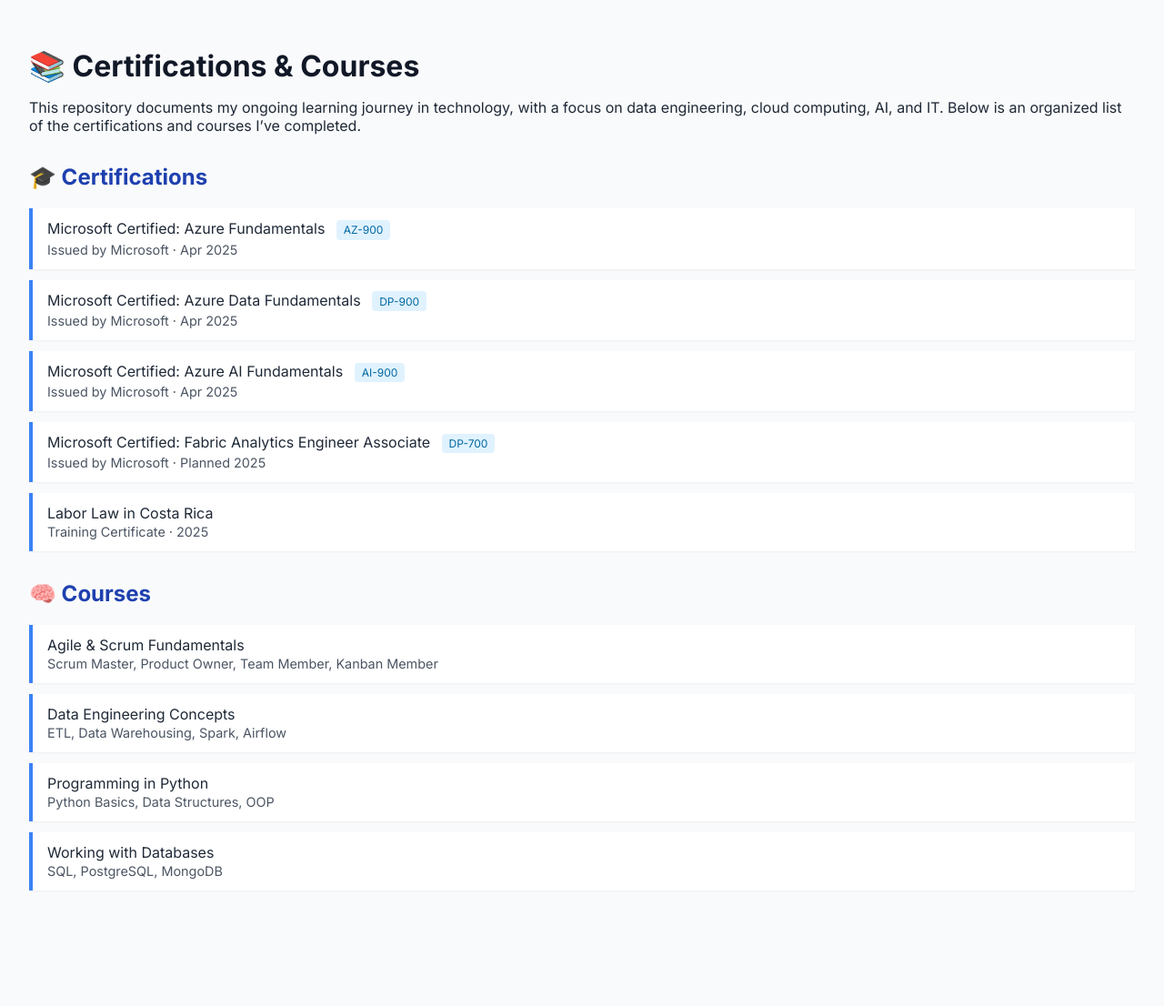
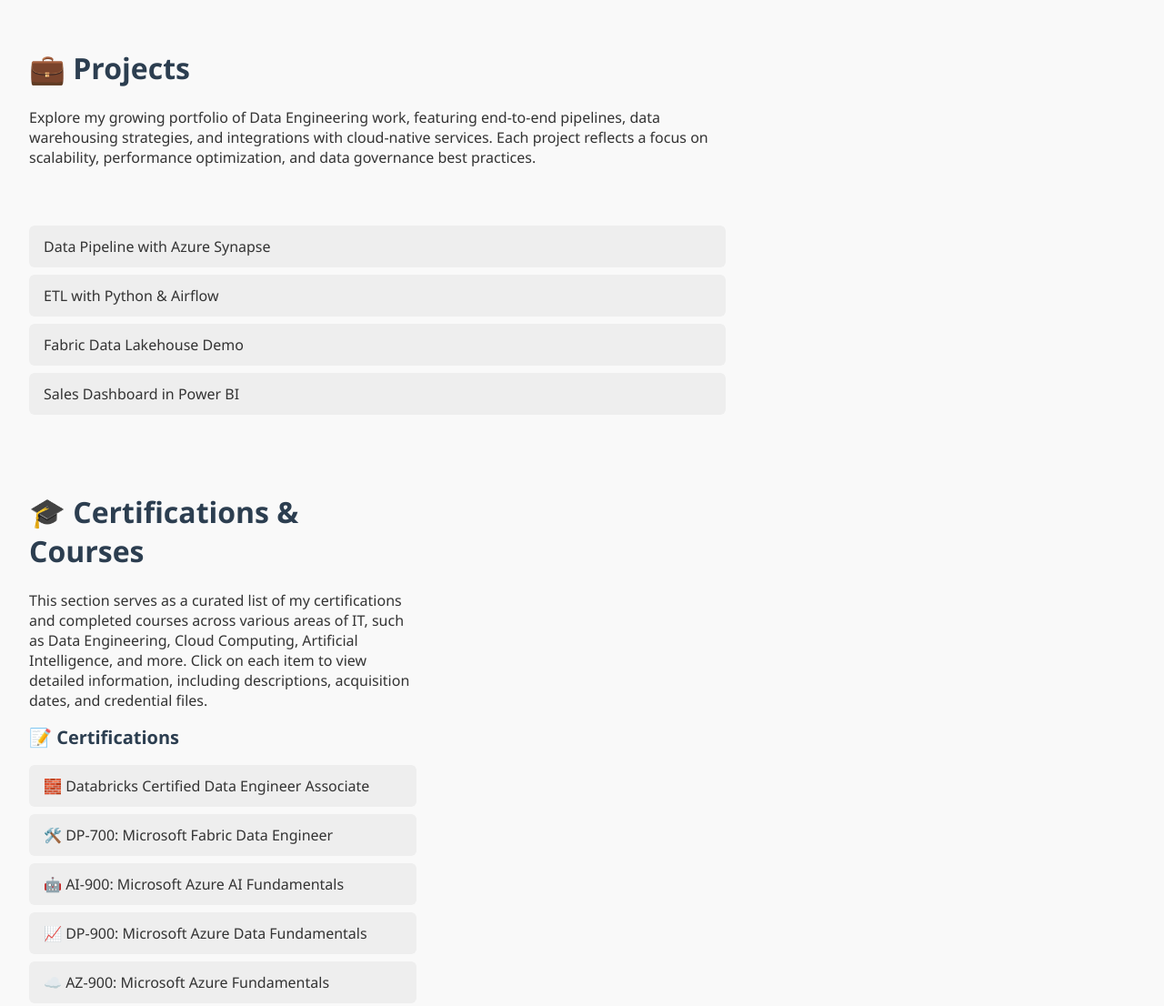
Before and after one commit to MelAlfaro/Portfolio_Certs, a plain HTML site: page index.html in a window 1280 px wide. Shown: the top 1106 px of the page at 91% size. Before the commit the page ends 1027 px from the top, so only its background shows below. Drawn offline with Linux system fonts and the light colour scheme.

Commit message:
editando html principal

```diff
--- a/index.html
+++ b/index.html
@@ -4,102 +4,137 @@
     <meta charset="UTF-8" />
     <meta name="viewport" content="width=device-width, initial-scale=1.0" />
     <title>Certifications & Courses</title>
-  <link href="https://fonts.googleapis.com/css2?family=Inter:wght@400;600;700&display=swap" rel="stylesheet">
     <style>
       body {
-      font-family: 'Inter', sans-serif;
-      margin: 0;
-      padding: 2rem;
-      background-color: #f9fafb;
-      color: #1f2937;
+        font-family: 'Segoe UI', Tahoma, Geneva, Verdana, sans-serif;
+        background-color: #f9f9f9;
+        color: #333;
+        margin: 2rem;
       }
-    h1 {
-      font-size: 2rem;
-      margin-bottom: 1rem;
-      color: #111827;
+
+      h1, h2 {
+        color: #2c3e50;
       }
-    h2 {
-      margin-top: 2rem;
-      color: #1e40af;
+
+      .container {
+        display: flex;
+        flex-wrap: wrap;
+        gap: 2rem;
       }
+
+      .column:first-child {
+        flex: 0 0 63%;
+        min-width: 320px;
+      }
+
+      .column:last-child {
+        flex: 0 0 35%;
+        min-width: 320px;
+      }
+
+      p {
+        max-width: 100%;
+      }
+
       ul {
         list-style-type: none;
         padding: 0;
       }
+
       li {
-      margin-bottom: 0.75rem;
+        margin-bottom: 0.5rem;
+      }
+
+      a.cert-link {
+        text-decoration: none;
+        display: block;
+        background-color: #eee;
+        color: #333;
         padding: 0.75rem 1rem;
-      border-left: 4px solid #3b82f6;
-      background-color: #ffffff;
-      box-shadow: 0 1px 2px rgba(0,0,0,0.05);
-      transition: background-color 0.2s;
+        border-radius: 6px;
+        font-weight: 500;
+        transition: background-color 0.3s;
+        text-align: left;
+        width: 100%;
+        box-sizing: border-box;
       }
-    li:hover {
-      background-color: #f1f5f9;
+
+      a.cert-link:hover {
+        background-color: #ddd;
       }
-    .tag {
-      display: inline-block;
-      font-size: 0.75rem;
-      background-color: #e0f2fe;
-      color: #0369a1;
-      padding: 0.2rem 0.5rem;
-      border-radius: 0.25rem;
-      margin-left: 0.5rem;
+
+      section {
+        margin-bottom: 2rem;
       }
-    .subtitle {
-      color: #4b5563;
-      font-size: 0.9rem;
+
+      h2 {
+        display: flex;
+        align-items: center;
+        gap: 0.5rem;
+        font-size: 1.25rem;
+      }
+
+      .section-block {
+        margin-bottom: 2rem;
       }
     </style>
   </head>
   <body>
-  <h1>📚 Certifications & Courses</h1>
+    <div class="container">
 
-  <p>This repository documents my ongoing learning journey in technology, with a focus on data engineering, cloud computing, AI, and IT. Below is an organized list of the certifications and courses I’ve completed.</p>
+      <div class="column">
+        <h1>💼 Projects</h1>
+        <section class="section-block">
+          <p style="padding-bottom: 3rem;">
+            Explore my growing portfolio of Data Engineering work, featuring end-to-end pipelines, data warehousing strategies, and integrations with cloud-native services.
+            Each project reflects a focus on scalability, performance optimization, and data governance best practices.
+          </p>
+          <ul>
+            <li><a class="cert-link" href="#">Data Pipeline with Azure Synapse</a></li>
+            <li><a class="cert-link" href="#">ETL with Python & Airflow</a></li>
+            <li><a class="cert-link" href="#">Fabric Data Lakehouse Demo</a></li>
+            <li><a class="cert-link" href="#">Sales Dashboard in Power BI</a></li>
+          </ul>
+        </section>
+      </div>
 
-  <h2>🎓 Certifications</h2>
+      <div class="column">
+        <h1>🎓 Certifications & Courses</h1>
+        <p>This section serves as a curated list of my certifications and completed courses across various areas of IT, such as Data Engineering, Cloud Computing, Artificial Intelligence, and more. Click on each item to view detailed information, including descriptions, acquisition dates, and credential files.</p>
+
+        <section class="section-block">
+          <h2>📝 Certifications</h2>
+          <ul>
+            <li><a class="cert-link" href="#">🧱 Databricks Certified Data Engineer Associate</a></li>
+            <li><a class="cert-link" href="#">🛠️ DP-700: Microsoft Fabric Data Engineer</a></li>
+            <li><a class="cert-link" href="#">🤖 AI-900: Microsoft Azure AI Fundamentals</a></li>
+            <li><a class="cert-link" href="#">📈 DP-900: Microsoft Azure Data Fundamentals</a></li>
+            <li><a class="cert-link" href="./Certificaciones/Cloud_Computing/AZ-900/az900.html">☁️ AZ-900: Microsoft Azure Fundamentals</a></li>
+          </ul>
+        </section>
+
+        <section class="section-block">
+          <h2>📚 Courses</h2>
+          <ul>
+            <li><a class="cert-link" href="#">🛠️ Data Engineering</a></li>
+            <li><a class="cert-link" href="#">🗄️ Databases</a></li>
+            <li><a class="cert-link" href="#">💻 Programming</a></li>
+            <li><a class="cert-link" href="#">🧩 Methodologies</a></li>
+            <li><a class="cert-link" href="#">🏛️ Business</a></li>
+          </ul>
+        </section>
+
+        <section>
+          <h2>📄 Summary</h2>
           <ul>
             <li>
-      Microsoft Certified: Azure Fundamentals <span class="tag">AZ-900</span><br/>
-      <span class="subtitle">Issued by Microsoft · Apr 2025</span>
-    </li>
-    <li>
-      Microsoft Certified: Azure Data Fundamentals <span class="tag">DP-900</span><br/>
-      <span class="subtitle">Issued by Microsoft · Apr 2025</span>
-    </li>
-    <li>
-      Microsoft Certified: Azure AI Fundamentals <span class="tag">AI-900</span><br/>
-      <span class="subtitle">Issued by Microsoft · Apr 2025</span>
-    </li>
-    <li>
-      Microsoft Certified: Fabric Analytics Engineer Associate <span class="tag">DP-700</span><br/>
-      <span class="subtitle">Issued by Microsoft · Planned 2025</span>
-    </li>
-    <li>
-      Labor Law in Costa Rica<br/>
-      <span class="subtitle">Training Certificate · 2025</span>
+              <a class="cert-link" href="#">📄 You can also find a summary of all obtained certifications and course completion certificates here</a>
             </li>
           </ul>
+        </section>
 
-  <h2>🧠 Courses</h2>
-  <ul>
-    <li>
-      Agile & Scrum Fundamentals<br/>
-      <span class="subtitle">Scrum Master, Product Owner, Team Member, Kanban Member</span>
-    </li>
-    <li>
-      Data Engineering Concepts<br/>
-      <span class="subtitle">ETL, Data Warehousing, Spark, Airflow</span>
-    </li>
-    <li>
-      Programming in Python<br/>
-      <span class="subtitle">Python Basics, Data Structures, OOP</span>
-    </li>
-    <li>
-      Working with Databases<br/>
-      <span class="subtitle">SQL, PostgreSQL, MongoDB</span>
-    </li>
-  </ul>
+      </div>
 
+    </div>
   </body>
 </html>
```
Also changed, not shown: Certificaciones/Cloud_Computing/AZ-900/az900.html (added, +80 -0 lines), 1 other file. Lines whose indentation alone changed are shown as unchanged.
